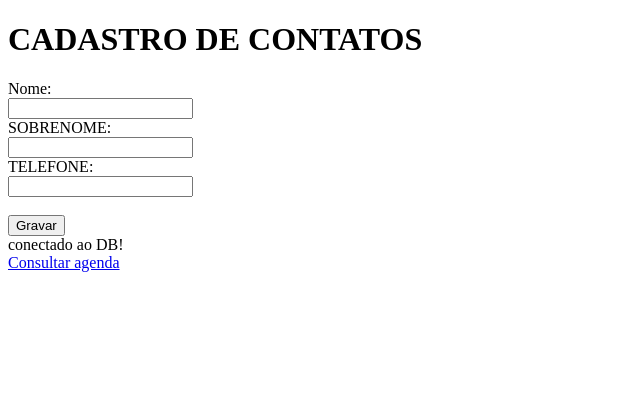
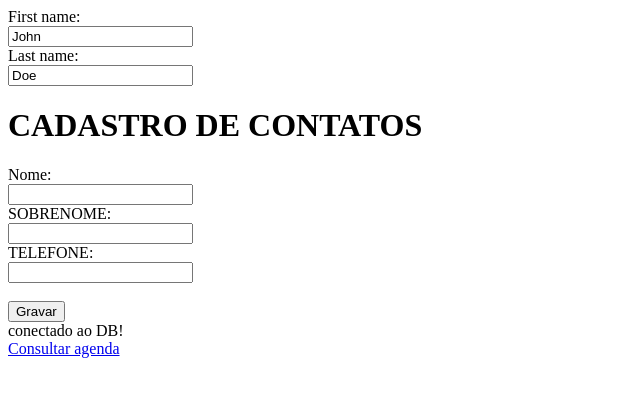
Before and after one commit to otaviomd12/pequenos-galitos, a PHP site: page /contato.php in a window 1280 px wide. Shown: the top 397 px of the page, without its empty margins (0-640 px from the left). Run offline with PHP 8.4, Linux system fonts and the light colour scheme.

Commit message:
modificaçao

```diff
--- a/galitos/contato.php
+++ b/galitos/contato.php
@@ -7,10 +7,16 @@
     <title>Agenda</title>
 </head>
 <body>
+<form>
+  <label for="fname">First name:</label><br>
+  <input type="text" id="fname" name="fname" value="John"><br>
+  <label for="lname">Last name:</label><br>
+  <input type="text" id="lname" name="lname" value="Doe">
+</form>
     <h1>  CADASTRO DE CONTATOS </h1>
     <form action="" method="post">
     <label>Nome: </label><br>
-    <Input type="etxt" name = "fname"><br>
+    <Input type="txt" name = "fname"><br>
     <label>SOBRENOME:</label><br>
     <Input type= "text" name = "fsobrenome"><br>
     <label>TELEFONE:</label><br>
```
